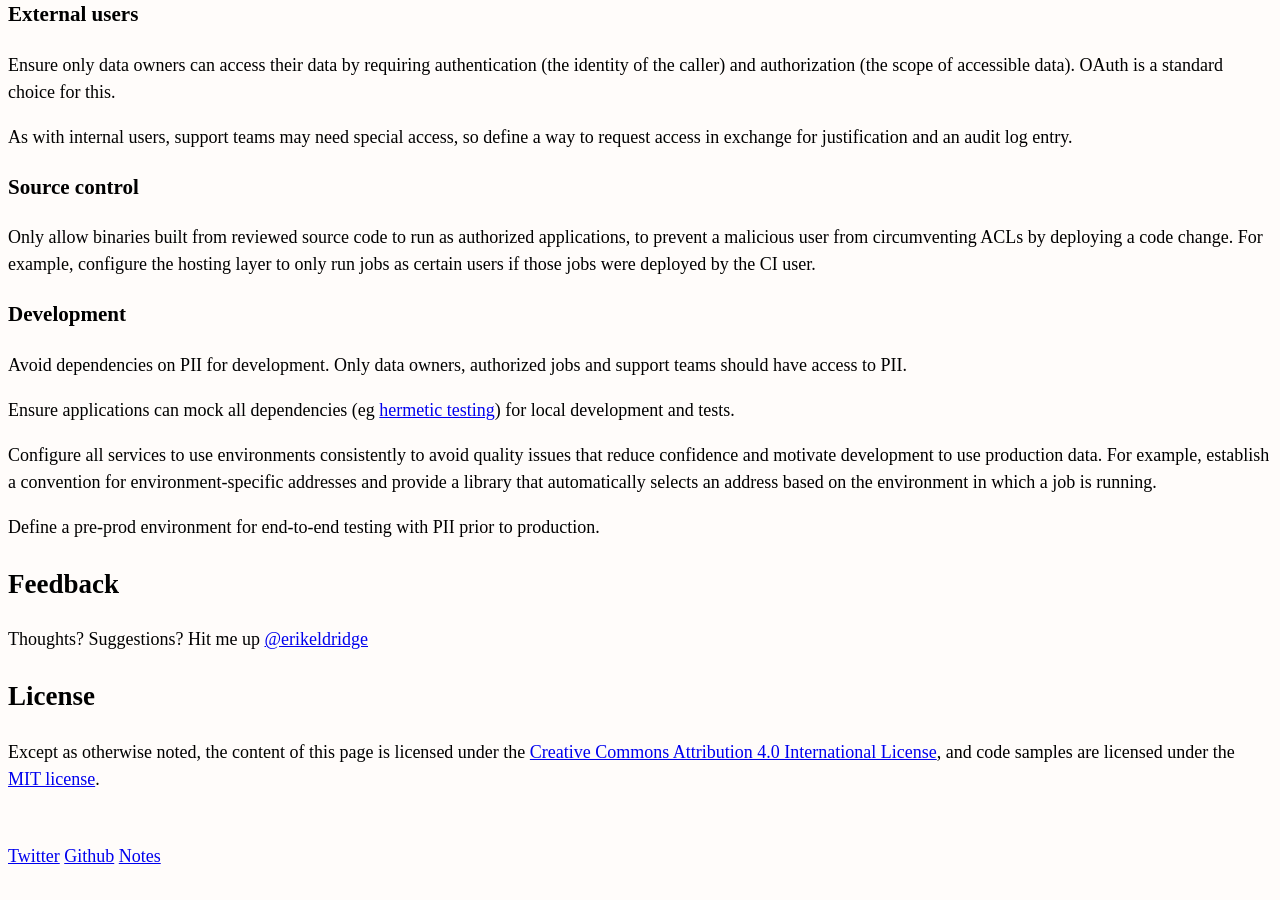
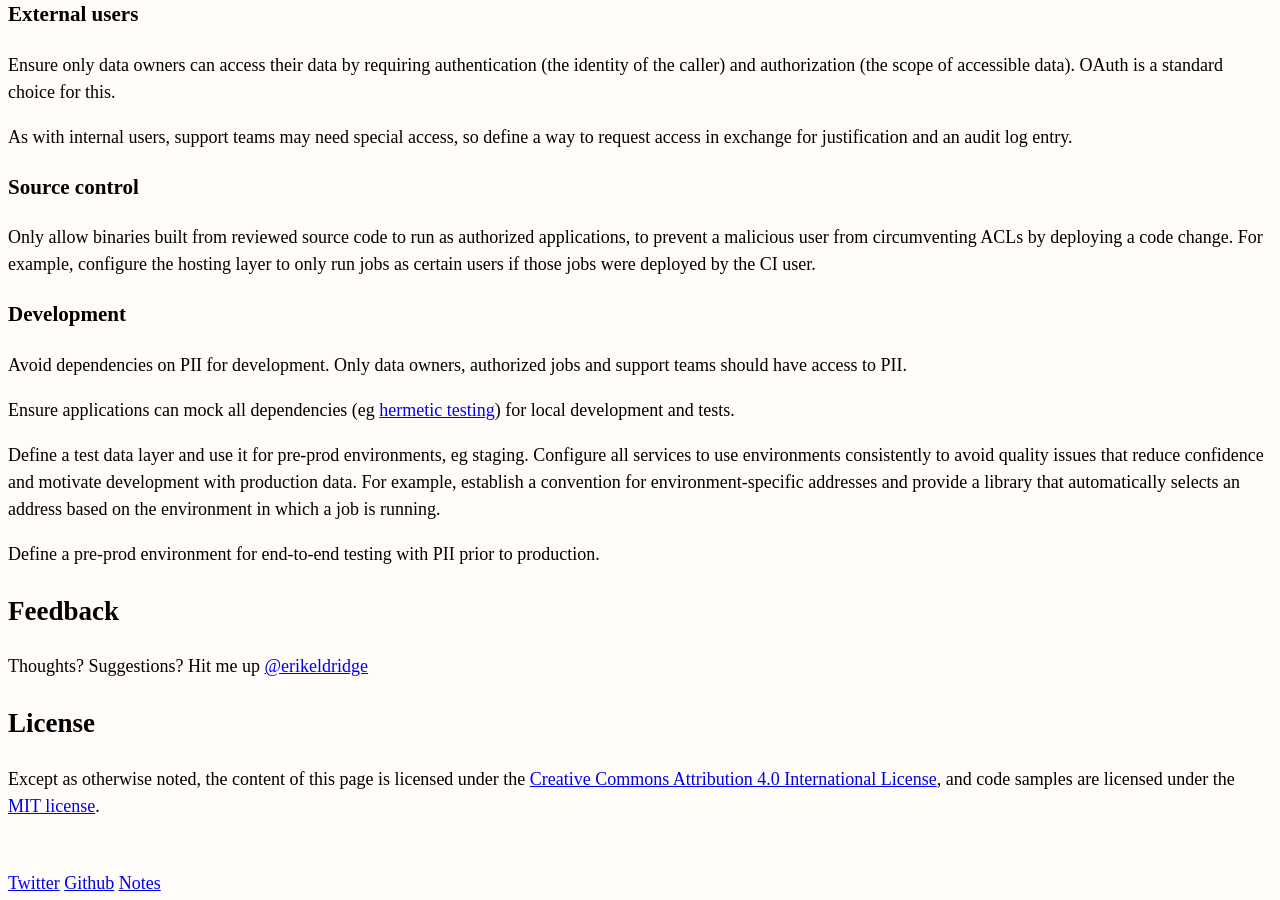
Before and after one commit to erikeldridge/erikeldridge.github.com, a Jekyll site: the page built from _posts/2018-08-25-pii.md, in a window 1280 px wide and 900 px high, scrolled down 1052 px. Built offline with Jekyll 4.4.1, drawn with Linux system fonts in a browser that asks for light colours; nearby versions of some CDN libraries; before the commit the page ends 1925 px from its top, so only the background shows below that.

Commit message:
Update from Forestry.io - Updated pii.md

```diff
--- a/_posts/2018-08-25-pii.md
+++ b/_posts/2018-08-25-pii.md
@@ -61,6 +61,6 @@ Avoid dependencies on PII for development. Only data owners, authorized jobs and
 
 Ensure applications can mock all dependencies (eg [hermetic testing](https://www.google.com/search?q=hermetic+testing "Google search for hermetic testing")) for local development and tests.
 
-Configure all services to use environments consistently to avoid quality issues that reduce confidence and motivate development to use production data. For example, establish a convention for environment-specific addresses and provide a library that automatically selects an address based on the environment in which a job is running.
+Define a test data layer and use it for pre-prod environments, eg staging. Configure all services to use environments consistently to avoid quality issues that reduce confidence and motivate development with production data. For example, establish a convention for environment-specific addresses and provide a library that automatically selects an address based on the environment in which a job is running.
 
 Define a pre-prod environment for end-to-end testing with PII prior to production.
```
